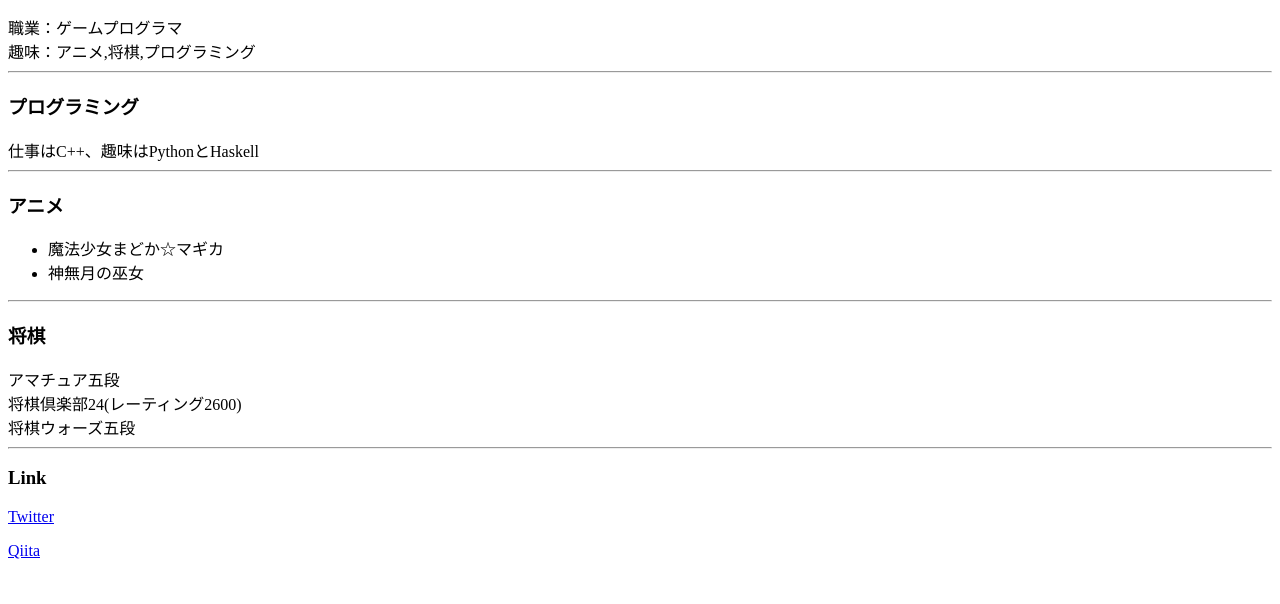
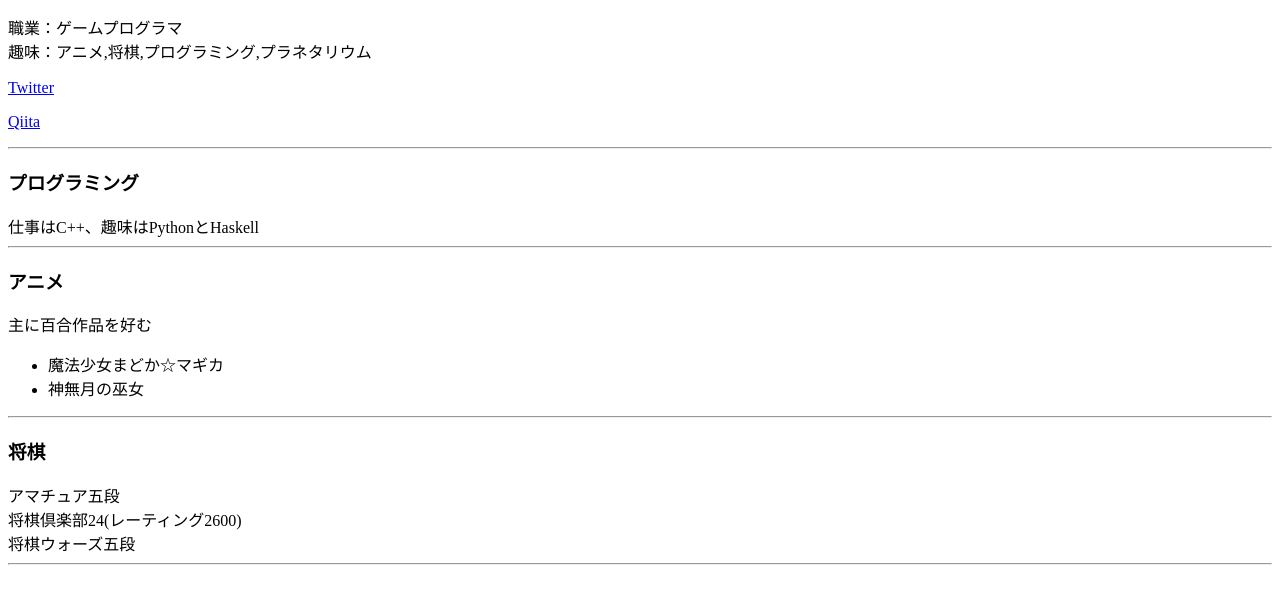
Before and after one commit to sartan123/sartan123.github.io, a plain HTML site: page index.html in a window 1280 px wide. Shown: the part 44-648 px from the top of the page. Drawn offline with Linux system fonts and the light colour scheme.

Commit message:
updated
updated

```diff
--- a/index.html
+++ b/index.html
@@ -1,4 +1,3 @@
-
 <!DOCTYPE html>
 <html>
     <head>
@@ -7,7 +6,9 @@
     <body>
         <h3>About Me</h3>
         職業：ゲームプログラマ<br>
-        趣味：アニメ,将棋,プログラミング<br>
+        趣味：アニメ,将棋,プログラミング,プラネタリウム<br>
+        <p><a href="https://twitter.com/sartan_bot">Twitter</a></p>
+        <p><a href="http://qiita.com/sartan123">Qiita</a></p>
         <hr>
 
         <h3>プログラミング</h3>
@@ -15,6 +16,7 @@
         <hr>
 
         <h3>アニメ</h3>
+        主に百合作品を好む<br>
         <ul>
             <li>魔法少女まどか☆マギカ</li>
             <li>神無月の巫女</li>
@@ -26,9 +28,5 @@
         将棋倶楽部24(レーティング2600)<br>
         将棋ウォーズ五段<br>
         <hr>
-
-        <h3>Link</h3>
-        <p><a href="https://twitter.com/sartan_bot">Twitter</a></p>
-        <p><a href="http://qiita.com/sartan123">Qiita</a></p>
     </body>
 </html>
```
